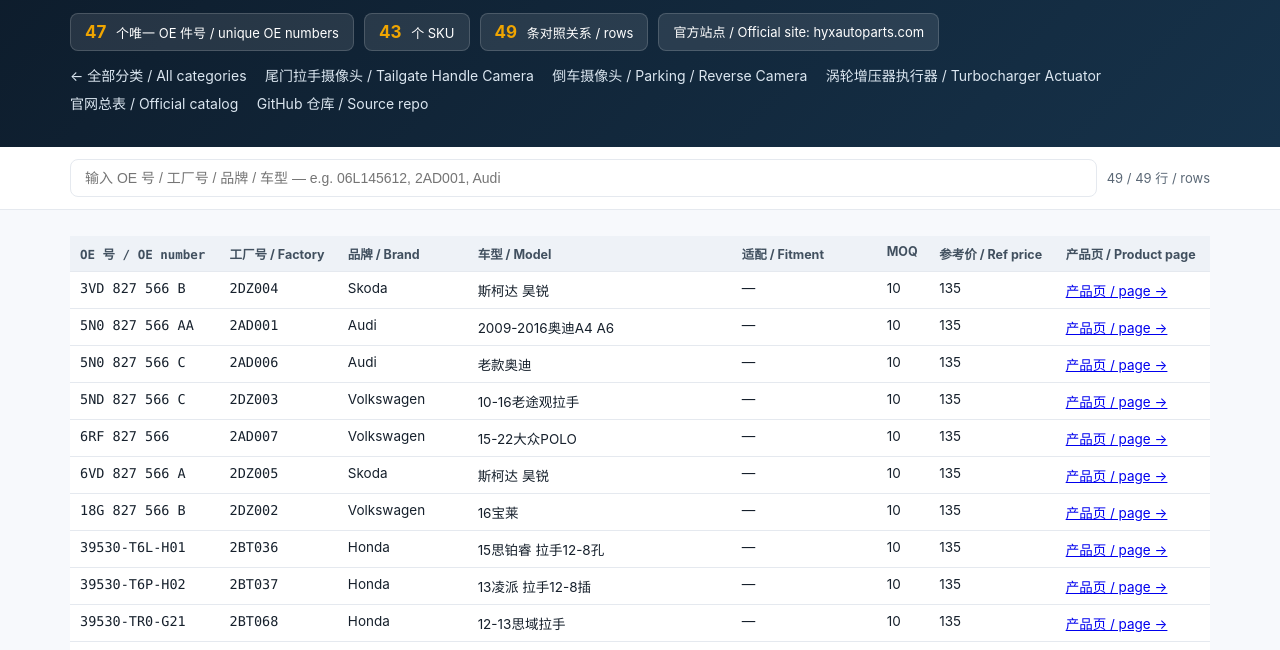
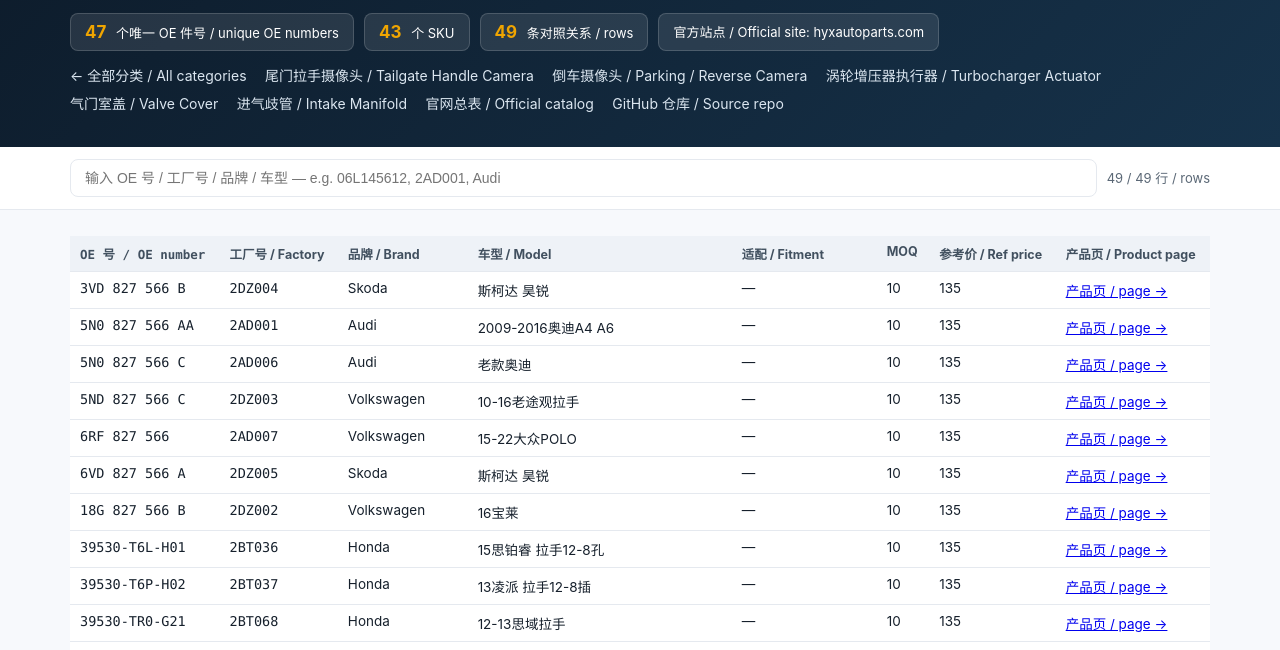
Before and after one commit to renxf/hyx-oem-parts-index, a plain HTML site: page category/tailgate-handle-camera.html in a window 1280 px wide. Shown: the part 130-780 px from the top of the page. Drawn offline with Linux system fonts and the light colour scheme.

Commit message:
sync: 站点数据同步 (category/tailgate-handle-camera.html)

```diff
--- a/category/tailgate-handle-camera.html
+++ b/category/tailgate-handle-camera.html
@@ -45,6 +45,8 @@ footer a{color:#9fc6e8}
 <a href="https://renxf.github.io/hyx-oem-parts-index/category/tailgate-handle-camera.html">尾门拉手摄像头 / Tailgate Handle Camera</a>
 <a href="https://renxf.github.io/hyx-oem-parts-index/category/parking-camera.html">倒车摄像头 / Parking / Reverse Camera</a>
 <a href="https://renxf.github.io/hyx-oem-parts-index/category/turbocharger-actuator.html">涡轮增压器执行器 / Turbocharger Actuator</a>
+<a href="https://renxf.github.io/hyx-oem-parts-index/category/valve-cover.html">气门室盖 / Valve Cover</a>
+<a href="https://renxf.github.io/hyx-oem-parts-index/category/intake-manifold.html">进气歧管 / Intake Manifold</a>
 <a href="https://hyxautoparts.com/catalog">官网总表 / Official catalog</a>
 <a href="https://github.com/renxf/hyx-oem-parts-index">GitHub 仓库 / Source repo</a>
 </nav></div></header>
```
